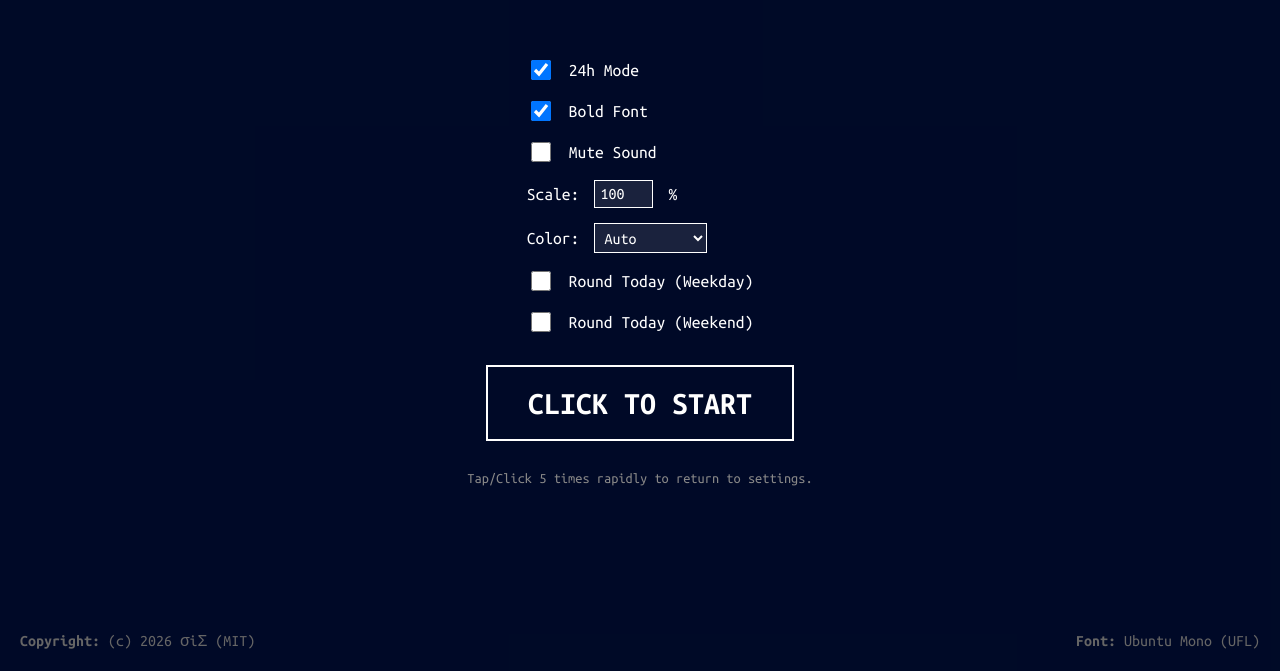
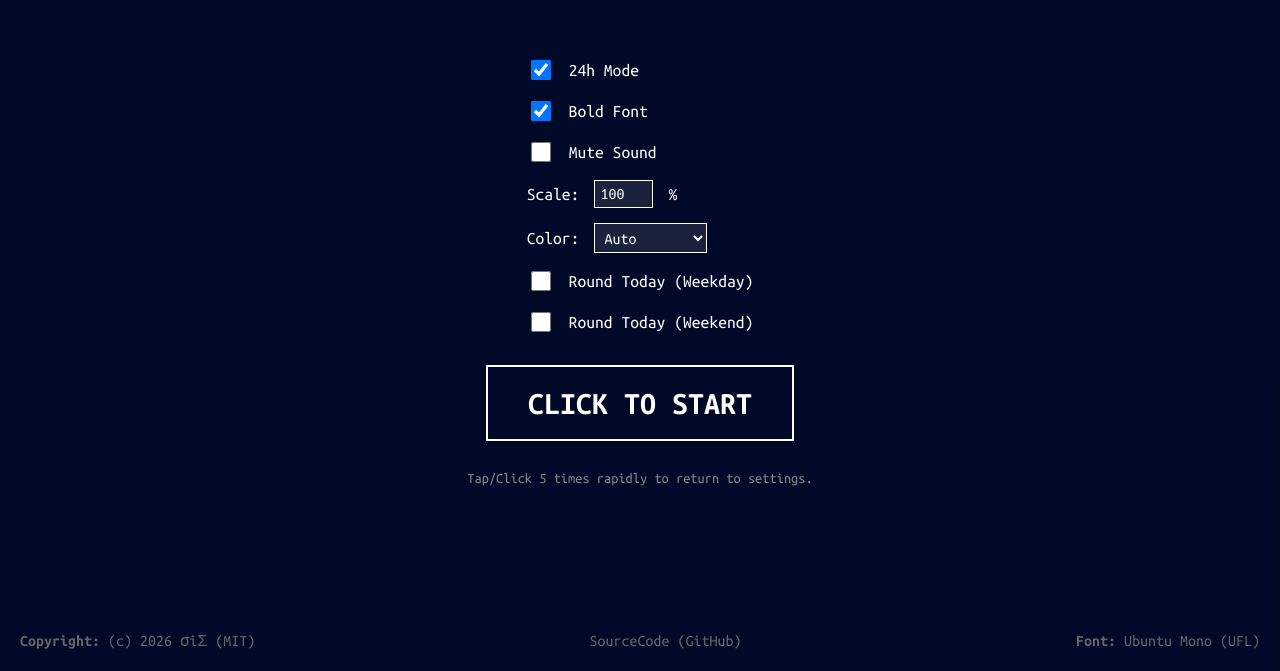
Before and after one commit to sigmaIsigma/digital_clock, a plain HTML site: page index.html in a window 1280 px wide. Shown: the part 129-800 px from the top of the page. Drawn offline with Linux system fonts and the light colour scheme.

Commit message:
Add source code link

```diff
--- a/index.html
+++ b/index.html
@@ -250,8 +250,12 @@
         </div>
         <div class="overlay-footer">
             <div id="copy-left"><b>Copyright:</b> (c) 2026 σiΣ (<a href="LICENSE" style="color: inherit;">MIT</a>)</div>
+            <div id="footer-link">
+                <a href="https://github.com/sigmaIsigma/digital_clock" target="_blank">SourceCode (GitHub)</a>
+            </div>
             <div id="copy-right"><b>Font:</b> <a href="https://fonts.google.com/specimen/Ubuntu+Mono" target="_blank">Ubuntu Mono</a> (UFL)</div>
         </div>
+
     </div>
 
     <div id="clock-wrapper">
```
